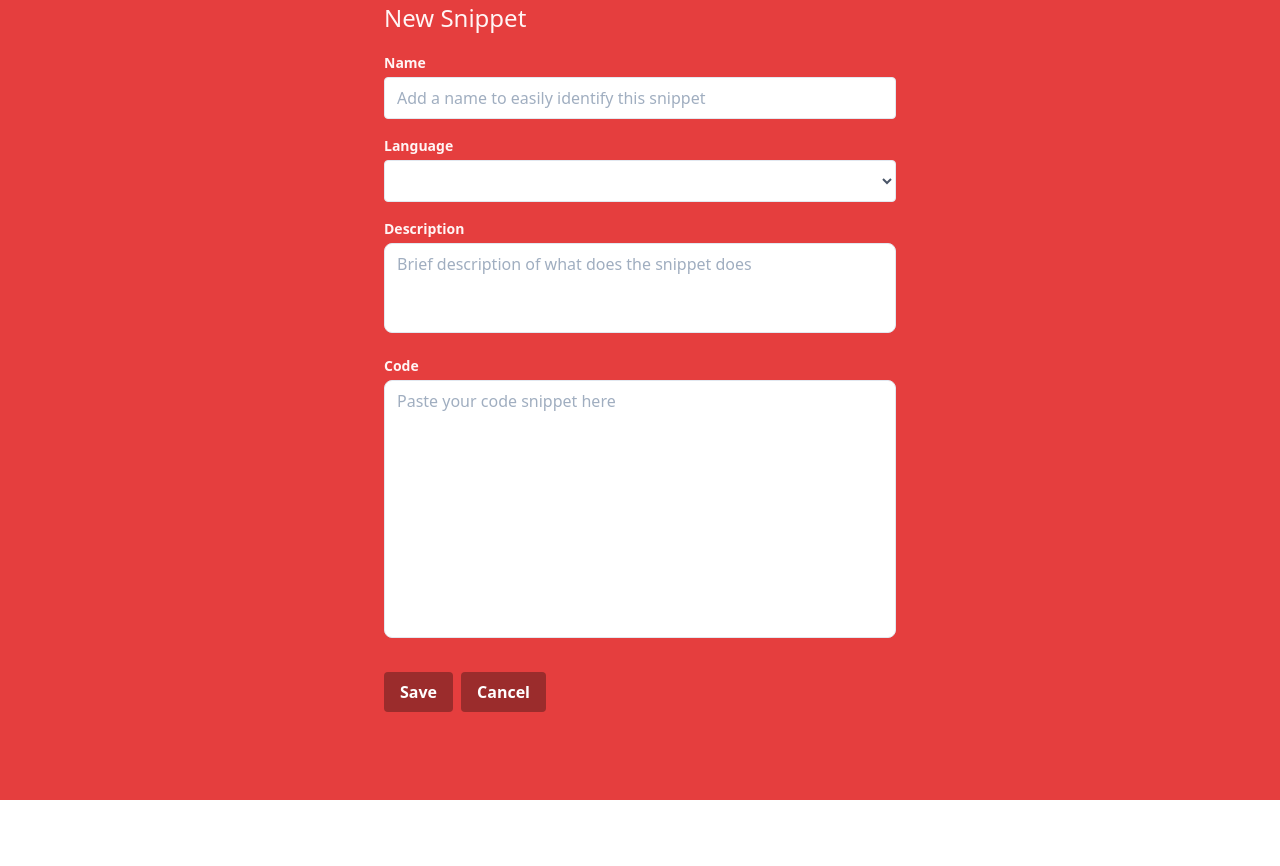
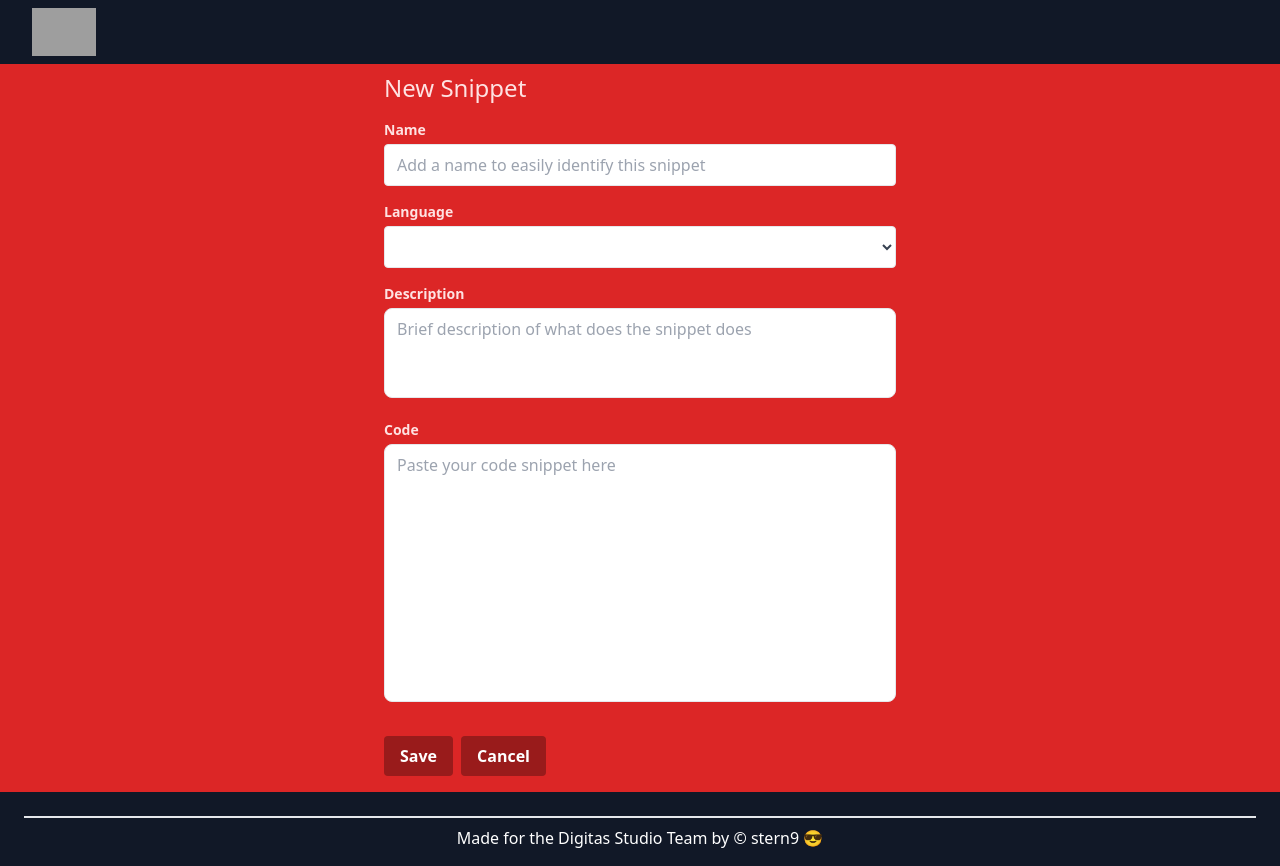
Before and after one commit to stern9/nextjs-code-snippets, a Next.js app: page /new in a window 1280 px wide. Before the commit the page ends 800 px from the top, so only its background shows below. Built offline with nearby package versions, Linux system fonts and the light colour scheme; grey boxes are pictures that could not be loaded.

Commit message:
Made top logo clickable and able to return back home once clicked. Added navbar component to new form page and fixed dependencies

```diff
--- a/components/Navbar.js
+++ b/components/Navbar.js
@@ -1,20 +1,16 @@
-import React from "react";
+import Link from "next/link";
 
 export default function Navbar() {
   return (
-    <nav class="bg-gray-900 max-w-max py-2">
-      <div class="max-w-7xl mx-auto px-2 sm:px-6 lg:px-8">
-        <div class="relative flex items-center justify-between h-16">
-          <div class="flex-1 flex items-center justify-center sm:items-stretch sm:justify-start">
-            <div class="flex-shrink-0 flex items-center">
-              <img
-                class="h-12 w-auto"
-                src="http://by.prodigious.com/lbiqa/assets/images/prodigious-logo.png"
-                alt="Prodigious"
-              />
-            </div>
-          </div>
-        </div>
+    <nav className="bg-gray-900 max-w py-2">
+      <div className="max-w-7xl mx-auto px-2 sm:px-6 lg:px-8">
+        <Link href="/">
+          <img
+            className="h-12 w-auto cursor-pointer"
+            src="http://by.prodigious.com/lbiqa/assets/images/prodigious-logo.png"
+            alt="Prodigious"
+          />
+        </Link>
       </div>
     </nav>
   );
--- a/pages/index.js
+++ b/pages/index.js
@@ -15,7 +15,7 @@ export default function Home() {
         <link rel="icon" href="/favicon.ico" />
       </Head>
       <Navbar />
-      <main className="max-w-2xl mx-auto px-8">
+      <main className="max-w-2xl mx-auto px-8 pb-3">
         <Intro />
         {snippets &&
           snippets.map((snippet) => (
--- a/pages/new.js
+++ b/pages/new.js
@@ -1,5 +1,7 @@
 import Head from "next/head";
 import SnippetForm from "../components/SnippetForm";
+import Navbar from "../components/Navbar";
+import Footer from "../components/Footer";
 
 export default function Home() {
   return (
@@ -8,11 +10,12 @@ export default function Home() {
         <title>Create New Snippet</title>
         <link rel="icon" href="/favicon.ico" />
       </Head>
-
-      <main className="max-w-lg mx-auto">
+      <Navbar />
+      <main className="max-w-lg mx-auto pt-2 pb-4">
         <h1 className="text-red-100 text-2xl mb-4">New Snippet</h1>
         <SnippetForm />
       </main>
+      <Footer />
     </div>
   );
 }
```
Also changed, not shown: package.json (+7 -5 lines), 1 other file (tests, documents, lock files or other folders).
